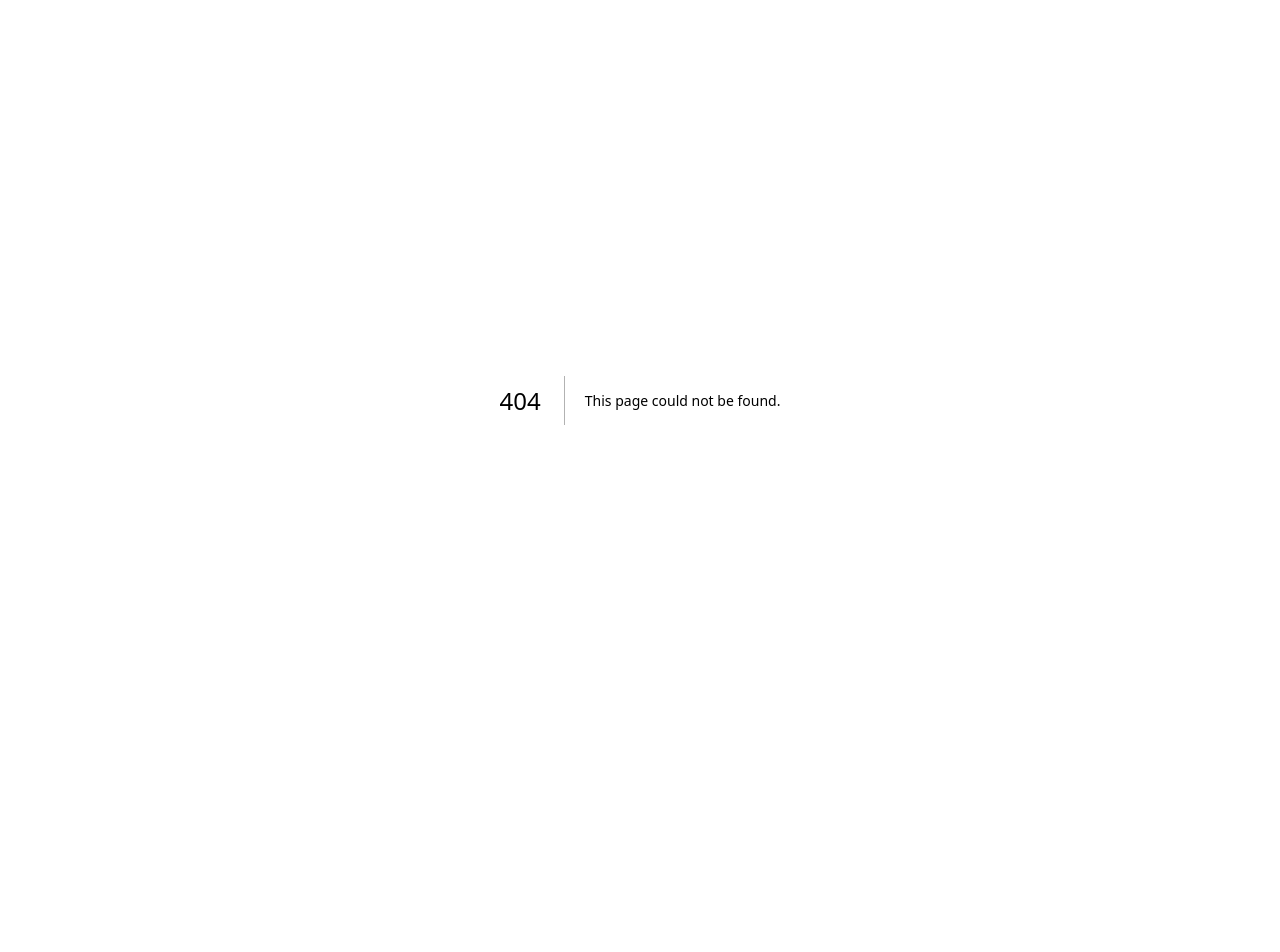
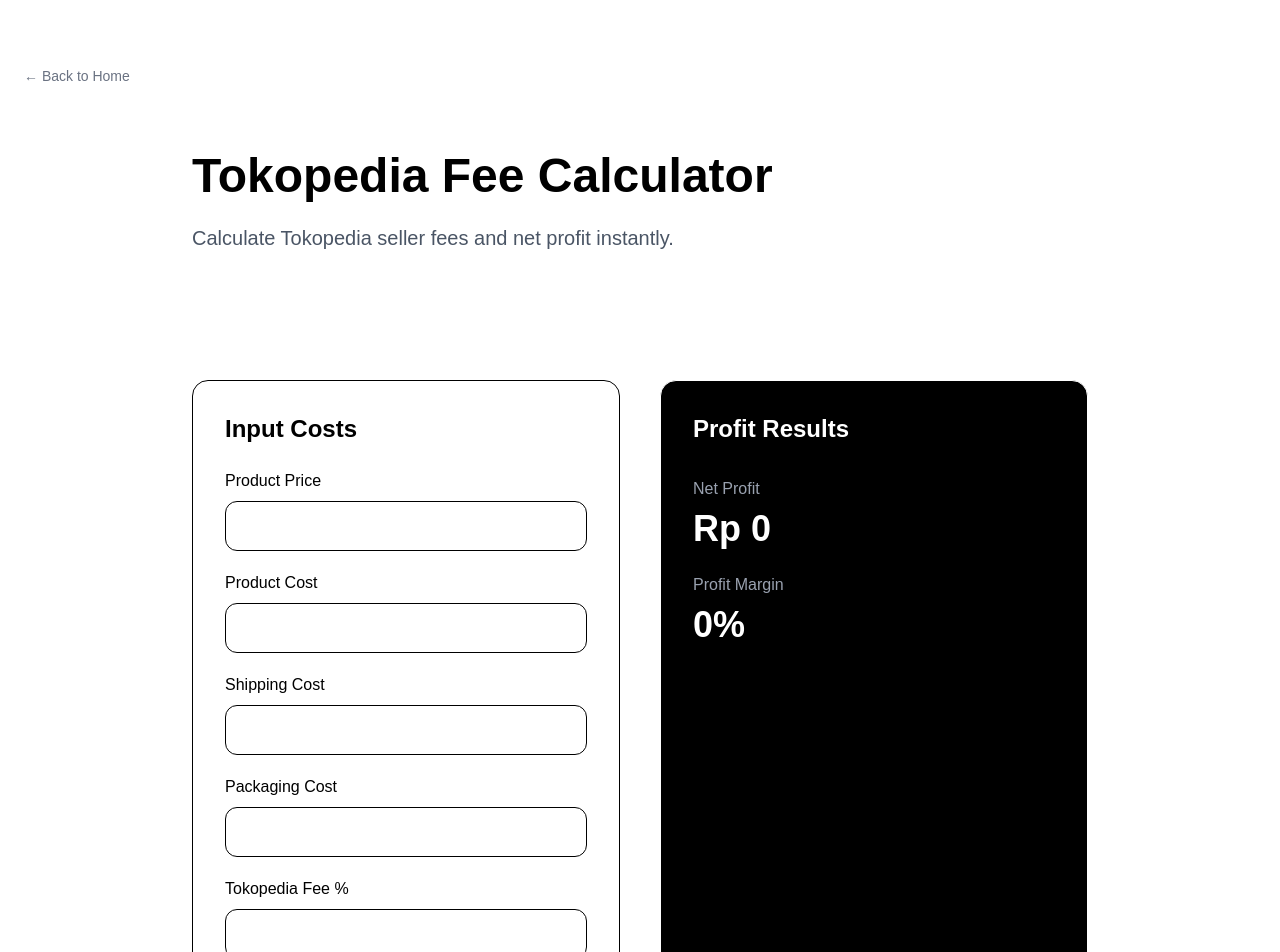
Before and after one commit to williamfeng0313/indo-seller-tools, a Next.js app: page /tools/tokopedia-fee-calculator in a window 1280 px wide. Before the commit this address had no page. Shown: the top 952 px of the page. Before the commit the page ends 800 px from the top, so only its background shows below. Built offline with nearby package versions, Linux system fonts and the light colour scheme.

Commit message:
Add Tokopedia Fee Calculator

```diff
--- a/app/categories/ecommerce-tools/page.tsx
+++ b/app/categories/ecommerce-tools/page.tsx
@@ -57,6 +57,15 @@
            href="/tools/shopee-affiliate-calculator"
          />
 
+
+        <ToolCard
+           title="Tokopedia Fee Calculator"
+           description="Calculate Tokopedia seller fees instantly."
+           href="/tools/tokopedia-fee-calculator"
+        />
+
+
+
       </section>
 
     </main>
--- a/app/page.tsx
+++ b/app/page.tsx
@@ -85,6 +85,14 @@
       />
 
 
+       <ToolCard
+        title="Tokopedia Fee Calculator"
+        description="Calculate Tokopedia seller fees instantly."
+        href="/tools/tokopedia-fee-calculator"
+      />
+
+
+
 
       </section>
 
--- /dev/null
+++ b/app/tools/tokopedia-fee-calculator/page.tsx
@@ -0,0 +1,208 @@
+
+"use client";
+import ToolHero from "../../components/ToolHero";
+import Link from "next/link";
+import { useState } from "react";
+
+export default function TokopediaFeeCalculator() {
+const [price, setPrice] = useState(0);
+const [productCost, setProductCost] = useState(0);
+const [shippingCost, setShippingCost] = useState(0);
+const [packagingCost, setPackagingCost] = useState(0);
+const [feePercent, setFeePercent] = useState(0);
+
+const TokopediaFee = (price * feePercent) / 100;
+
+const totalCost =
+  productCost +
+  shippingCost +
+  packagingCost +
+  TokopediaFee;
+
+const profit = price - totalCost;
+
+const margin =
+  price > 0 ? ((profit / price) * 100).toFixed(1) : 0;
+
+
+
+  return (
+    <main className="min-h-screen bg-white text-black px-6 py-16">
+
+      <Link
+      href="/"
+      className="text-sm text-gray-500 hover:text-black"
+      >
+      ← Back to Home
+      </Link>
+
+      {/* Hero */}
+
+      <ToolHero
+        title="Tokopedia Fee Calculator"
+        description="Calculate Tokopedia seller fees and net profit instantly."
+      />
+
+      {/* Calculator */}
+      <section className="max-w-4xl mx-auto mt-16 grid md:grid-cols-2 gap-10">
+
+        {/* Inputs */}
+        <div className="border rounded-2xl p-8">
+
+          <h2 className="text-2xl font-semibold mb-6">
+            Input Costs
+          </h2>
+
+
+<div className="space-y-5">
+
+  <div>
+    <label className="block mb-2 font-medium">
+      Product Price
+    </label>
+
+    <input
+      type="number"
+      className="w-full border rounded-xl px-4 py-3"
+      onChange={(e) => setPrice(Number(e.target.value))}
+    />
+  </div>
+
+  <div>
+    <label className="block mb-2 font-medium">
+      Product Cost
+    </label>
+
+    <input
+      type="number"
+      className="w-full border rounded-xl px-4 py-3"
+      onChange={(e) => setProductCost(Number(e.target.value))}
+    />
+  </div>
+
+  <div>
+    <label className="block mb-2 font-medium">
+      Shipping Cost
+    </label>
+
+    <input
+      type="number"
+      className="w-full border rounded-xl px-4 py-3"
+      onChange={(e) => setShippingCost(Number(e.target.value))}
+    />
+  </div>
+
+  <div>
+    <label className="block mb-2 font-medium">
+      Packaging Cost
+    </label>
+
+    <input
+      type="number"
+      className="w-full border rounded-xl px-4 py-3"
+      onChange={(e) => setPackagingCost(Number(e.target.value))}
+    />
+  </div>
+
+  <div>
+    <label className="block mb-2 font-medium">
+     Tokopedia Fee %
+    </label>
+
+    <input
+      type="number"
+      className="w-full border rounded-xl px-4 py-3"
+      onChange={(e) => setFeePercent(Number(e.target.value))}
+    />
+  </div>
+
+</div>
+
+</div>
+        {/* Results */}
+        <div className="border rounded-2xl p-8 bg-black text-white">
+
+          <h2 className="text-2xl font-semibold mb-8">
+            Profit Results
+          </h2>
+
+          <div className="space-y-6">
+
+            <div>
+              <p className="text-gray-400">
+                Net Profit
+              </p>
+
+              <h3 className="text-4xl font-bold mt-2">
+                Rp {profit}
+              </h3>
+            </div>
+
+            <div>
+              <p className="text-gray-400">
+                Profit Margin
+              </p>
+
+              <h3 className="text-4xl font-bold mt-2">
+                {margin}%
+              </h3>
+            </div>
+
+          </div>
+        </div>
+
+      </section>
+
+      {/* SEO Content */}
+      <section className="max-w-4xl mx-auto mt-24">
+
+        <h2 className="text-3xl font-bold">
+        How Tokopedia Fees Work
+        </h2>
+
+        <p className="mt-6 text-gray-700 leading-8">
+        Tokopedia sellers in Indonesia need to calculate platform commissions,
+        operational expenses and shipping costs carefully to maintain profitability.
+
+        Many Tokopedia stores underestimate marketplace fees and
+        reduce their real profit margins.
+        </p>
+
+      </section>
+
+      {/* FAQ */}
+      <section className="max-w-4xl mx-auto mt-24">
+
+        <h2 className="text-3xl font-bold">
+          Frequently Asked Questions
+        </h2>
+
+        <div className="mt-10 space-y-8">
+
+          <div>
+            <h3 className="text-xl font-semibold">
+            How much does Tokopedia charge sellers?
+            </h3>
+
+            <p className="mt-2 text-gray-600">
+            Tokopedia charges seller fees depending on category, transaction type and promotional tools.
+            </p>
+          </div>
+
+          <div>
+            <h3 className="text-xl font-semibold">
+            How can sellers increase Tokopedia profit?
+            </h3>
+
+            <p className="mt-2 text-gray-600">
+            Sellers can improve margins by optimizing shipping, reducing operational costs and controlling marketplace fees.
+            </p>
+          </div>
+
+        </div>
+
+      </section>
+
+    </main>
+  );
+}
```
